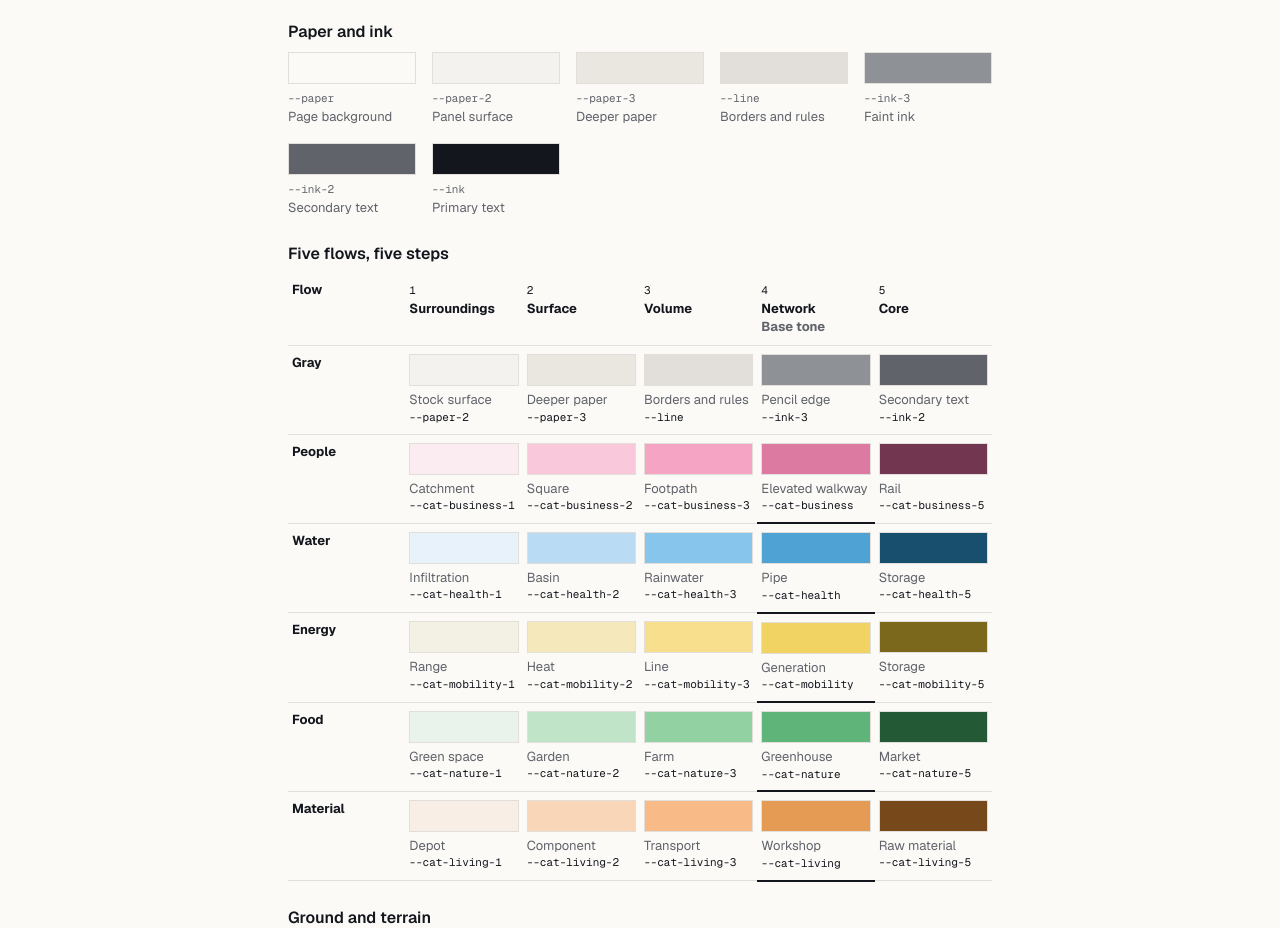
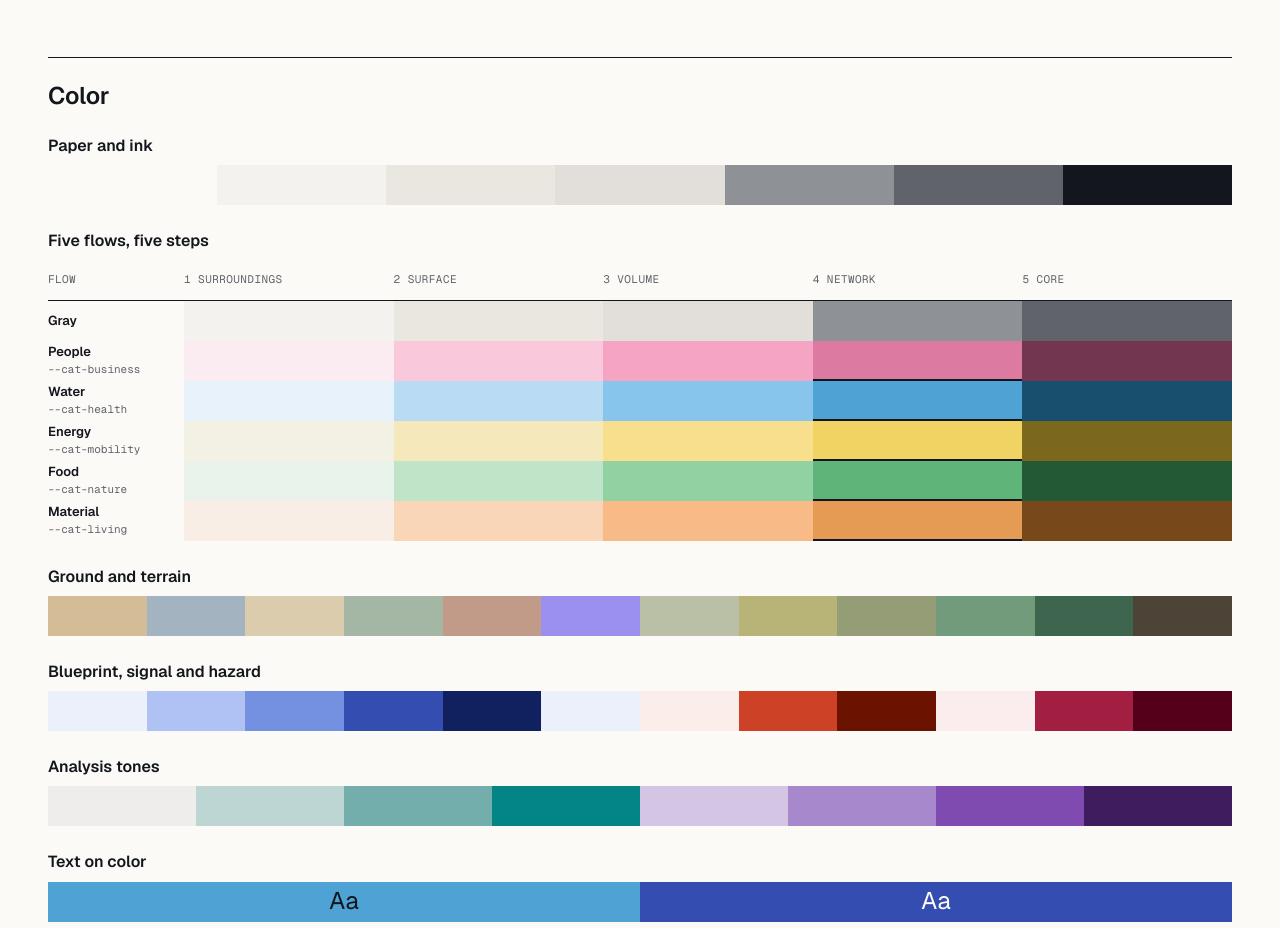
Before and after one commit to dweigend/city-design-system, a SvelteKit app: page /interface in a window 1280 px wide. Shown: the part 1000-1928 px from the top of the page. Built offline with nearby package versions, Linux system fonts and the light colour scheme.

Commit message:
Restore the wide bible layout and compact the color specimen

```diff
--- a/scripts/shot.ts
+++ b/scripts/shot.ts
@@ -77,7 +77,8 @@ try {
 		for (const [size, width, height, theme] of [
 			['phone', 390, 844, 'light'],
 			['short-desktop', 1280, 640, 'light'],
-			['dark-desktop', 1280, 640, 'dark']
+			['dark-desktop', 1280, 640, 'dark'],
+			['dark-phone', 390, 844, 'dark']
 		] as const) {
 			if (theme === 'dark' && url.pathname !== '/interface') continue;
 			const page = await browser.newPage({
--- a/src/app.css
+++ b/src/app.css
@@ -88,14 +88,17 @@
 	--text-xl: 40px;
 	--text-xxl: 64px;
 	--u: 4px;
-	--space-1: calc(1 * var(--u));
+	--space-1: var(--u);
 	--space-2: calc(2 * var(--u));
+	--space-3: 12px;
 	--space-4: calc(4 * var(--u));
+	--space-5: 20px;
 	--space-6: calc(6 * var(--u));
-	--space-8: calc(8 * var(--u));
-	--space-10: calc(10 * var(--u));
 	--space-12: calc(12 * var(--u));
-	--space-16: calc(16 * var(--u));
+	--space-20: 80px;
+	--ctl-s: 20px;
+	--ctl-m: 40px;
+	--bar: 8px;
 	--hair: 1px;
 	--stroke: 2px;
 	--ease: cubic-bezier(0.2, 0, 0, 1);
@@ -139,6 +142,8 @@
 		font-weight: 600;
 		letter-spacing: -0.03em;
 		line-height: 1;
+		text-transform: uppercase;
+		hyphens: auto;
 	}
 	h2, [data-type-sample='h2'] { font-size: var(--text-l); font-weight: 600; line-height: 1.15; letter-spacing: -0.01em; }
 	h3, [data-type-sample='h3'] { font-size: var(--text-m); font-weight: 600; line-height: 1.45; }
@@ -153,19 +158,14 @@
 	code { font: var(--text-xs) / 1.45 var(--font-mono); }
 	table { inline-size: 100%; border-collapse: collapse; }
 	th, td {
-		padding: var(--space-2);
+		padding: var(--space-3) var(--space-3) var(--space-3) 0;
 		border-block-end: var(--hair) solid var(--line);
 		text-align: start;
 		vertical-align: top;
 	}
-	th[scope='row'] { inline-size: 8.5rem; }
-	table:not([data-color-matrix]) th[scope='col'] { overflow-wrap: normal; }
-	p { max-inline-size: 33rem; text-wrap: pretty; }
-	[data-color-matrix] { table-layout: fixed; }
-	[data-color-matrix] :is(th, td) { inline-size: auto; padding-inline: var(--space-1); }
-	[data-color-matrix] thead, [data-color-matrix] th[scope='row'] { font-size: var(--text-s); }
-	[data-color-matrix] td :is(code, .caption) { display: block; }
-	[data-color-matrix] [data-base-tone] { border-block-end: var(--stroke) solid var(--ink); }
+	th[scope='col'] { color: var(--ink-2); border-block-end-color: var(--ink); }
+	th[scope='row'] { inline-size: 8.5rem; font-size: var(--text-s); font-weight: 600; }
+	p { max-inline-size: 68ch; text-wrap: pretty; }
 	:focus-visible { outline: var(--stroke) solid var(--ink); outline-offset: var(--space-1); }
 	@media (prefers-reduced-motion: reduce) {
 		*, *::before, *::after {
@@ -173,26 +173,33 @@
 			transition-duration: 0s !important;
 		}
 	}
-	.lead { line-height: 1.5; color: var(--ink-2); }
+	.lead {
+		max-inline-size: 34ch;
+		font-size: var(--text-l);
+		font-weight: 400;
+		line-height: 1.3;
+		letter-spacing: -0.01em;
+		color: var(--ink);
+	}
 	.small, .caption, figcaption { font-size: var(--text-s); color: var(--ink-2); }
 	.caption, figcaption { line-height: 1.5; }
-	.label {
+	.label, th[scope='col'] {
 		font: var(--text-xs) / 1.45 var(--font-mono);
 		letter-spacing: 0.04em;
 		text-transform: uppercase;
 	}
 	.data { font: var(--text-xs) / 1.45 var(--font-mono); }
 	.page {
-		max-inline-size: 46rem;
+		max-inline-size: 1440px;
 		margin-inline: auto;
-		padding: var(--space-12) var(--space-4) var(--space-16);
+		padding: var(--space-12);
 	}
 	.page > section {
-		margin-block-start: var(--space-6);
+		margin-block-start: var(--space-20);
 		padding-block-start: var(--space-6);
-		border-block-start: var(--hair) solid var(--line);
+		border-block-start: var(--hair) solid var(--ink);
 	}
-	h3 + :is(.grid, table, p) { margin-block-start: var(--space-2); }
+	h3 + :is(figure, table, p) { margin-block-start: var(--space-2); }
 	.stack { display: grid; align-content: start; gap: var(--space-6); }
 	.cluster { display: flex; flex-wrap: wrap; gap: var(--space-2) var(--space-4); }
 	.grid {
@@ -210,90 +217,80 @@
 	hr, .divider { margin: 0; border: 0; border-block-start: var(--hair) solid var(--line); }
 	@media (max-width: 720px) {
 		h1, [data-type-sample='h1'] { font-size: var(--text-xl); }
-		.page { padding-block: var(--space-8) var(--space-10); }
-		[data-color-matrix] :is(thead, tbody) { display: block; }
-		[data-color-matrix] tr { display: grid; grid-template-columns: repeat(5, minmax(0, 1fr)); }
-		[data-color-matrix] thead th:first-child { display: none; }
-		[data-color-matrix] th[scope='row'] { grid-column: 1 / -1; border: 0; padding-block-end: 0; }
-		[data-color-matrix] :is(th, td) { padding-inline: calc(var(--u) / 2); }
-		[data-color-matrix] :is(thead, td .caption) { font-size: var(--text-xs); }
+		.page { padding: var(--space-6) var(--space-4) var(--space-12); }
+		th[scope='row'] { inline-size: 6.5rem; }
 	}
+
+	/* Color specimen */
+	[data-color-band] { display: flex; }
+	[data-color-band] > *, [data-color-matrix] td { block-size: var(--ctl-m); }
+	[data-color-band] > * { flex: 1; min-inline-size: 0; }
+	[data-tone] { background: var(--tone); }
+	[data-color-matrix] { table-layout: fixed; }
+	[data-color-matrix] thead th:first-child { inline-size: 8.5rem; }
+	[data-color-matrix] td { position: relative; padding: 0; border: 0; }
+	[data-color-matrix] th[scope='row'] { padding-block: 0; border: 0; vertical-align: middle; }
+	[data-color-matrix] code { display: block; color: var(--ink-2); }
+	[data-base-tone]::after { content: ''; position: absolute; inset: auto 0 0; block-size: var(--stroke); background: var(--ink); }
+	[data-flow='people'] { --flow: var(--cat-business); }
+	[data-flow='water'] { --flow: var(--cat-health); }
+	[data-flow='energy'] { --flow: var(--cat-mobility); }
+	[data-flow='food'] { --flow: var(--cat-nature); }
+	[data-flow='material'] { --flow: var(--cat-living); }
+	[data-flow] td:nth-of-type(1) { background: oklch(from var(--flow) var(--step-1)); }
+	[data-flow] td:nth-of-type(2) { background: oklch(from var(--flow) var(--step-2)); }
+	[data-flow] td:nth-of-type(3) { background: oklch(from var(--flow) var(--step-3)); }
+	[data-flow] td:nth-of-type(4) { background: var(--flow); }
+	[data-flow] td:nth-of-type(5) { background: oklch(from var(--flow) var(--step-5)); }
+	[data-text-tone] { display: grid; place-items: center; font-size: var(--text-l); }
+	[data-text-tone='on-cat'] { background: var(--cat-health); color: var(--on-cat); }
+	[data-text-tone='on-accent'] { background: var(--blueprint); color: var(--on-accent); }
+	[data-color-band] + figcaption { margin-block-start: var(--space-1); }
+	@media (max-width: 720px) {
+		[data-color-matrix] thead th:first-child { inline-size: 4.5rem; }
+		[data-color-matrix] th :is(code, [data-step-name]) { display: none; }
+	}
+	[data-tone='paper'] { --tone: var(--paper); }
+	[data-tone='paper-2'] { --tone: var(--paper-2); }
+	[data-tone='paper-3'] { --tone: var(--paper-3); }
+	[data-tone='line'] { --tone: var(--line); }
+	[data-tone='ink-3'] { --tone: var(--ink-3); }
+	[data-tone='ink-2'] { --tone: var(--ink-2); }
+	[data-tone='ink'] { --tone: var(--ink); }
+	[data-tone='cat-foliage'] { --tone: var(--cat-foliage); }
+	[data-tone='cat-evergreen'] { --tone: var(--cat-evergreen); }
+	[data-tone='cat-willow'] { --tone: var(--cat-willow); }
+	[data-tone='cat-grass'] { --tone: var(--cat-grass); }
+	[data-tone='cat-bark'] { --tone: var(--cat-bark); }
+	[data-tone='cat-lawn'] { --tone: var(--cat-lawn); }
+	[data-tone='terrain-soil'] { --tone: var(--terrain-soil); }
+	[data-tone='blueprint'] { --tone: var(--blueprint); }
+	[data-tone='ground-stone'] { --tone: var(--ground-stone); }
+	[data-tone='ground-sand'] { --tone: var(--ground-sand); }
+	[data-tone='ground-sage'] { --tone: var(--ground-sage); }
+	[data-tone='ground-clay'] { --tone: var(--ground-clay); }
+	[data-tone='body-living'] { --tone: var(--body-living); }
+	[data-tone='signal'] { --tone: var(--signal); }
+	[data-tone='cat-hazard'] { --tone: var(--cat-hazard); }
+	[data-tone='ana-zug'] { --tone: var(--ana-zug); }
+	[data-tone='ana-null'] { --tone: var(--ana-null); }
+	[data-tone='ana-druck'] { --tone: var(--ana-druck); }
+	[data-tone='blueprint-1'] { --tone: var(--blueprint-1); }
+	[data-tone='blueprint-2'] { --tone: var(--blueprint-2); }
+	[data-tone='blueprint-3'] { --tone: var(--blueprint-3); }
+	[data-tone='blueprint-5'] { --tone: var(--blueprint-5); }
+	[data-tone='blueprint-soft'] { --tone: var(--blueprint-soft); }
+	[data-tone='ana-zug-2'] { --tone: var(--ana-zug-2); }
+	[data-tone='ana-zug-3'] { --tone: var(--ana-zug-3); }
+	[data-tone='ana-druck-2'] { --tone: var(--ana-druck-2); }
+	[data-tone='ana-druck-3'] { --tone: var(--ana-druck-3); }
+	[data-tone='ana-druck-5'] { --tone: var(--ana-druck-5); }
+	[data-tone='signal-1'] { --tone: var(--signal-1); }
+	[data-tone='signal-5'] { --tone: var(--signal-5); }
+	[data-tone='cat-hazard-1'] { --tone: var(--cat-hazard-1); }
+	[data-tone='cat-hazard-5'] { --tone: var(--cat-hazard-5); }
+	[data-tone='alpha-solid'] { --tone: var(--ink); opacity: var(--alpha-solid); }
+	[data-tone='alpha-glass'] { --tone: var(--ink); opacity: var(--alpha-glass); }
+	[data-tone='alpha-hull'] { --tone: var(--ink); opacity: var(--alpha-hull); }
+	[data-tone='alpha-trace'] { --tone: var(--ink); opacity: var(--alpha-trace); }
 }
-
-/* prettier-ignore */
-.swatch {
-	display: block;
-	block-size: var(--space-8);
-	margin-block-end: var(--space-1);
-	border: var(--hair) solid var(--line);
-	&.swatch-paper { background: var(--paper); }
-	&.swatch-paper-2 { background: var(--paper-2); }
-	&.swatch-paper-3 { background: var(--paper-3); }
-	&.swatch-line { background: var(--line); }
-	&.swatch-ink-3 { background: var(--ink-3); }
-	&.swatch-ink-2 { background: var(--ink-2); }
-	&.swatch-ink { background: var(--ink); }
-	&.swatch-cat-living { background: var(--cat-living); }
-	&.swatch-cat-health { background: var(--cat-health); }
-	&.swatch-cat-mobility { background: var(--cat-mobility); }
-	&.swatch-cat-business { background: var(--cat-business); }
-	&.swatch-cat-nature { background: var(--cat-nature); }
-	&.swatch-cat-foliage { background: var(--cat-foliage); }
-	&.swatch-cat-evergreen { background: var(--cat-evergreen); }
-	&.swatch-cat-willow { background: var(--cat-willow); }
-	&.swatch-cat-grass { background: var(--cat-grass); }
-	&.swatch-cat-bark { background: var(--cat-bark); }
-	&.swatch-cat-lawn { background: var(--cat-lawn); }
-	&.swatch-terrain-soil { background: var(--terrain-soil); }
-	&.swatch-blueprint { background: var(--blueprint); }
-	&.swatch-ground-stone { background: var(--ground-stone); }
-	&.swatch-ground-sand { background: var(--ground-sand); }
-	&.swatch-ground-sage { background: var(--ground-sage); }
-	&.swatch-ground-clay { background: var(--ground-clay); }
-	&.swatch-body-living { background: var(--body-living); }
-	&.swatch-signal { background: var(--signal); }
-	&.swatch-cat-hazard { background: var(--cat-hazard); }
-	&.swatch-ana-zug { background: var(--ana-zug); }
-	&.swatch-ana-null { background: var(--ana-null); }
-	&.swatch-ana-druck { background: var(--ana-druck); }
-	&.swatch-cat-living-1 { background: var(--cat-living-1); }
-	&.swatch-cat-living-2 { background: var(--cat-living-2); }
-	&.swatch-cat-living-3 { background: var(--cat-living-3); }
-	&.swatch-cat-living-5 { background: var(--cat-living-5); }
-	&.swatch-cat-health-1 { background: var(--cat-health-1); }
-	&.swatch-cat-health-2 { background: var(--cat-health-2); }
-	&.swatch-cat-health-3 { background: var(--cat-health-3); }
-	&.swatch-cat-health-5 { background: var(--cat-health-5); }
-	&.swatch-cat-mobility-1 { background: var(--cat-mobility-1); }
-	&.swatch-cat-mobility-2 { background: var(--cat-mobility-2); }
-	&.swatch-cat-mobility-3 { background: var(--cat-mobility-3); }
-	&.swatch-cat-mobility-5 { background: var(--cat-mobility-5); }
-	&.swatch-cat-business-1 { background: var(--cat-business-1); }
-	&.swatch-cat-business-2 { background: var(--cat-business-2); }
-	&.swatch-cat-business-3 { background: var(--cat-business-3); }
-	&.swatch-cat-business-5 { background: var(--cat-business-5); }
-	&.swatch-cat-nature-1 { background: var(--cat-nature-1); }
-	&.swatch-cat-nature-2 { background: var(--cat-nature-2); }
-	&.swatch-cat-nature-3 { background: var(--cat-nature-3); }
-	&.swatch-cat-nature-5 { background: var(--cat-nature-5); }
-	&.swatch-blueprint-1 { background: var(--blueprint-1); }
-	&.swatch-blueprint-2 { background: var(--blueprint-2); }
-	&.swatch-blueprint-3 { background: var(--blueprint-3); }
-	&.swatch-blueprint-5 { background: var(--blueprint-5); }
-	&.swatch-blueprint-soft { background: var(--blueprint-soft); }
-	&.swatch-ana-zug-2 { background: var(--ana-zug-2); }
-	&.swatch-ana-zug-3 { background: var(--ana-zug-3); }
-	&.swatch-ana-druck-2 { background: var(--ana-druck-2); }
-	&.swatch-ana-druck-3 { background: var(--ana-druck-3); }
-	&.swatch-ana-druck-5 { background: var(--ana-druck-5); }
-	&.swatch-signal-1 { background: var(--signal-1); }
-	&.swatch-signal-5 { background: var(--signal-5); }
-	&.swatch-cat-hazard-1 { background: var(--cat-hazard-1); }
-	&.swatch-cat-hazard-5 { background: var(--cat-hazard-5); }
-	&.swatch-on-cat { background: var(--on-cat); }
-	&.swatch-on-accent { background: var(--on-accent); }
-	&.swatch-alpha-solid { background: var(--ink); opacity: var(--alpha-solid); }
-	&.swatch-alpha-glass { background: var(--ink); opacity: var(--alpha-glass); }
-	&.swatch-alpha-hull { background: var(--ink); opacity: var(--alpha-hull); }
-	&.swatch-alpha-trace { background: var(--ink); opacity: var(--alpha-trace); }
-}
--- a/src/routes/interface/+page.svelte
+++ b/src/routes/interface/+page.svelte
@@ -1,42 +1,14 @@
 <script lang="ts">
 	type Swatch = [token: string, role: string];
 
-	function ramp(base: string, roles: string[]): Swatch[] {
-		return roles.map((role, index) => [index === 3 ? base : base + '-' + (index + 1), role]);
-	}
-
-	const steps = ['Surround\u00adings', 'Surface', 'Volume', 'Network', 'Core'];
-	const ramps = [
-		{
-			name: 'Gray',
-			colors: [
-				['paper-2', 'Stock surface'],
-				['paper-3', 'Deeper paper'],
-				['line', 'Borders and rules'],
-				['ink-3', 'Pencil edge'],
-				['ink-2', 'Secondary text']
-			]
-		},
-		{
-			name: 'People',
-			colors: ramp('cat-business', ['Catchment', 'Square', 'Footpath', 'Elevated walkway', 'Rail'])
-		},
-		{
-			name: 'Water',
-			colors: ramp('cat-health', ['Infiltration', 'Basin', 'Rainwater', 'Pipe', 'Storage'])
-		},
-		{
-			name: 'Energy',
-			colors: ramp('cat-mobility', ['Range', 'Heat', 'Line', 'Generation', 'Storage'])
-		},
-		{
-			name: 'Food',
-			colors: ramp('cat-nature', ['Green space', 'Garden', 'Farm', 'Greenhouse', 'Market'])
-		},
-		{
-			name: 'Material',
-			colors: ramp('cat-living', ['Depot', 'Component', 'Transport', 'Workshop', 'Raw material'])
-		}
+	const steps = ['Surroundings', 'Surface', 'Volume', 'Network', 'Core'];
+	const gray = ['paper-2', 'paper-3', 'line', 'ink-3', 'ink-2'];
+	const flows = [
+		['People', 'people', 'cat-business'],
+		['Water', 'water', 'cat-health'],
+		['Energy', 'energy', 'cat-mobility'],
+		['Food', 'food', 'cat-nature'],
+		['Material', 'material', 'cat-living']
 	];
 
 	const paper: Swatch[] = [
@@ -85,13 +57,6 @@
 		},
 
 		{
-			heading: 'Text on color',
-			colors: [
-				['on-cat', 'Text on flows'],
-				['on-accent', 'Text on accents']
-			]
-		},
-		{
 			heading: 'Analysis tones',
 			colors: [
 				['ana-null', 'Neutral load'],
@@ -105,12 +70,6 @@
 			]
 		}
 	];
-	const levels = [
-		['Detail', 'Full geometry, color and material', '100%'],
-		['Mid', 'Main volumes and modules', '100%'],
-		['Block', 'Paper volume with pencil edges', '100%'],
-		['Envelope', 'Outline with a see-through surface', '30%']
-	];
 	const opacity: Swatch[] = [
 		['alpha-solid', 'Solid · 100%'],
 		['alpha-glass', 'Milky · 60%'],
@@ -119,22 +78,23 @@
 	];
 </script>
 
-{#snippet swatches(colors: Swatch[])}
-	<div class="grid">
-		{#each colors as [token, role] (token)}
-			<figure>
-				<span class="swatch swatch-{token}" aria-hidden="true"></span>
-				<figcaption><code translate="no">--{token}</code><br />{role}</figcaption>
-			</figure>
-		{/each}
-	</div>
+{#snippet band(colors: Swatch[], caption?: string)}
+	<figure>
+		<div data-color-band>
+			{#each colors as [token, role] (token)}
+				<span data-tone={token} role="img" aria-label={role} title={'--' + token + ' · ' + role}
+				></span>
+			{/each}
+		</div>
+		{#if caption}<figcaption>{caption}</figcaption>{/if}
+	</figure>
 {/snippet}
 
 <svelte:head>
 	<title>Interface · City Design System</title>
 </svelte:head>
 
-<main class="page stack">
+<main class="page">
 	<header class="stack">
 		<h1>Interface</h1>
 		<p class="lead">This chapter shows how the design bible uses type, color and layout.</p>
@@ -145,7 +105,7 @@
 		<table aria-labelledby="typography">
 			<tbody>
 				<tr>
-					<th scope="row"><span class="data">h1<br />40 / 64 px · 1</span></th>
+					<th scope="row"><span class="data">h1<br />40/64 px · 1</span></th>
 					<td><p data-type-sample="h1">River city</p></td>
 				</tr>
 				<tr>
@@ -167,12 +127,8 @@
 					</td>
 				</tr>
 				<tr>
-					<th scope="row"><span class="data">.lead<br />16 px / 1.5</span></th>
-					<td
-						><p class="lead">
-							A railway follows the valley and links its hillside neighborhoods.
-						</p></td
-					>
+					<th scope="row"><span class="data">.lead<br />24 px / 1.3</span></th>
+					<td><p class="lead">Rail stops link the valley’s hillside homes.</p></td>
 				</tr>
 				<tr>
 					<th scope="row"><span class="data">.small<br />13 px / 1.45</span></th>
@@ -198,7 +154,7 @@
 		<h2>Color</h2>
 		<section>
 			<h3>Paper and ink</h3>
-			{@render swatches(paper)}
+			{@render band(paper)}
 		</section>
 
 		<section>
@@ -206,26 +162,31 @@
 			<table aria-labelledby="flows" data-color-matrix>
 				<thead>
 					<tr>
-						<th scope="col">Flow</th>
+						<th scope="col" aria-label="Flow"><span data-step-name>Flow</span></th>
 						{#each steps as name, index (name)}
-							<th scope="col">
-								<span class="data">{index + 1}</span><br />
-								{name}
-								{#if index === 3}<br /><span class="small">Base tone</span>{/if}
+							<th
+								scope="col"
+								aria-label={index === 3 ? '4 Network, base tone' : index + 1 + ' ' + name}
+							>
+								{index + 1}<span data-step-name>&nbsp;{name}</span>
 							</th>
 						{/each}
 					</tr>
 				</thead>
 				<tbody>
-					{#each ramps as row (row.name)}
-						<tr>
-							<th scope="row">{row.name}</th>
-							{#each row.colors as [token, role], index (token)}
-								<td data-base-tone={index === 3 && row.name !== 'Gray' ? '' : undefined}>
-									<span class="swatch swatch-{token}" aria-hidden="true"></span>
-									<span class="caption">{role}</span>
-									<code translate="no">--{token}</code>
-								</td>
+					<tr>
+						<th scope="row">Gray</th>
+						{#each gray as token (token)}
+							<td data-tone={token} aria-label={'--' + token} title={'--' + token}></td>
+						{/each}
+					</tr>
+					{#each flows as [name, flow, base] (flow)}
+						<tr data-flow={flow}>
+							<th scope="row">{name}<code translate="no">--{base}</code></th>
+							{#each steps as step, index (step)}
+								{@const token = '--' + base + (index === 3 ? '' : '-' + (index + 1))}
+								<td data-base-tone={index === 3 ? '' : undefined} title={token} aria-label={token}
+								></td>
 							{/each}
 						</tr>
 					{/each}
@@ -236,46 +197,26 @@
 		{#each palette as group (group.heading)}
 			<section>
 				<h3>{group.heading}</h3>
-				{@render swatches(group.colors)}
+				{@render band(group.colors)}
 			</section>
 		{/each}
 
 		<section>
-			<h3 id="levels">Levels of representation</h3>
-			<table aria-labelledby="levels">
-				<thead>
-					<tr>
-						<th scope="col">Level</th>
-						<th scope="col">Surface</th>
-						<th scope="col">Opacity</th>
-					</tr>
-				</thead>
-				<tbody>
-					{#each levels as [name, surface, alpha] (name)}
-						<tr>
-							<th scope="row">{name}</th>
-							<td>{surface}</td>
-							<td class="data">{alpha}</td>
-						</tr>
-					{/each}
-				</tbody>
-			</table>
+			<h3>Text on color</h3>
+			<figure>
+				<div data-color-band>
+					<span data-text-tone="on-cat" title="--on-cat on Water">Aa</span>
+					<span data-text-tone="on-accent" title="--on-accent on Blueprint">Aa</span>
+				</div>
+				<figcaption>
+					<code>--on-cat</code> on Water · <code>--on-accent</code> on Blueprint
+				</figcaption>
+			</figure>
 		</section>
 
 		<section>
 			<h3>Opacity</h3>
-			{@render swatches(opacity)}
-		</section>
-
-		<section>
-			<h3 id="layers">Focus layers</h3>
-			<table aria-labelledby="layers">
-				<tbody>
-					<tr><th scope="row">Focus</th><td>Flow color and a strong edge.</td></tr>
-					<tr><th scope="row">Context</th><td>Paper with a pencil edge.</td></tr>
-					<tr><th scope="row">Background</th><td>Almost transparent envelope.</td></tr>
-				</tbody>
-			</table>
+			{@render band(opacity, 'Solid 100% · Milky 60% · Envelope 30% · Trace 12%')}
 		</section>
 	</section>
 
```
Also changed, not shown: scripts/README.md, 1 other file (tests, documents, lock files or other folders).
